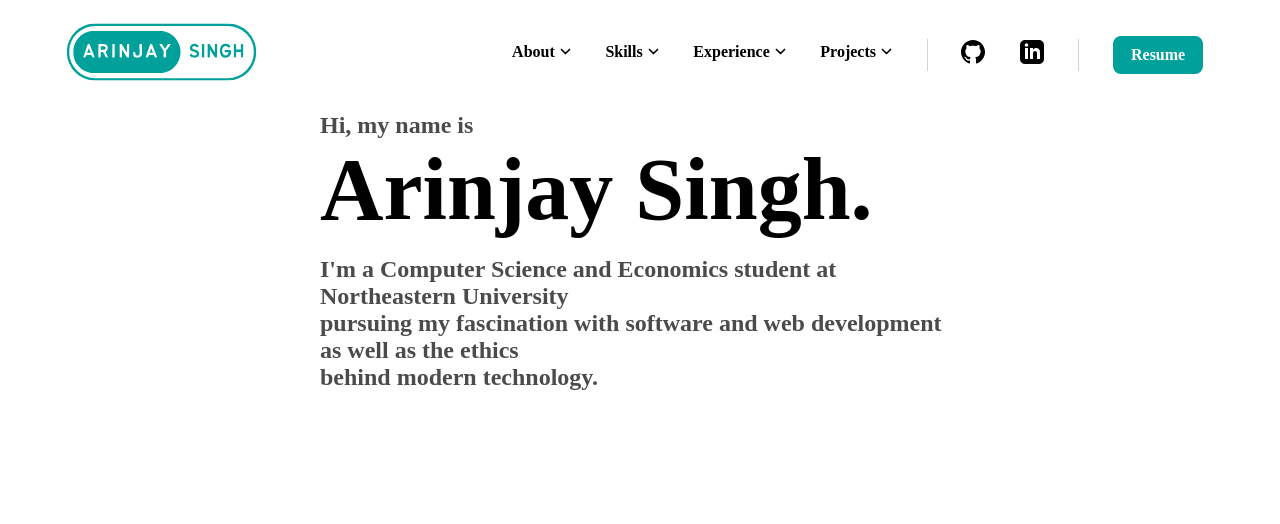
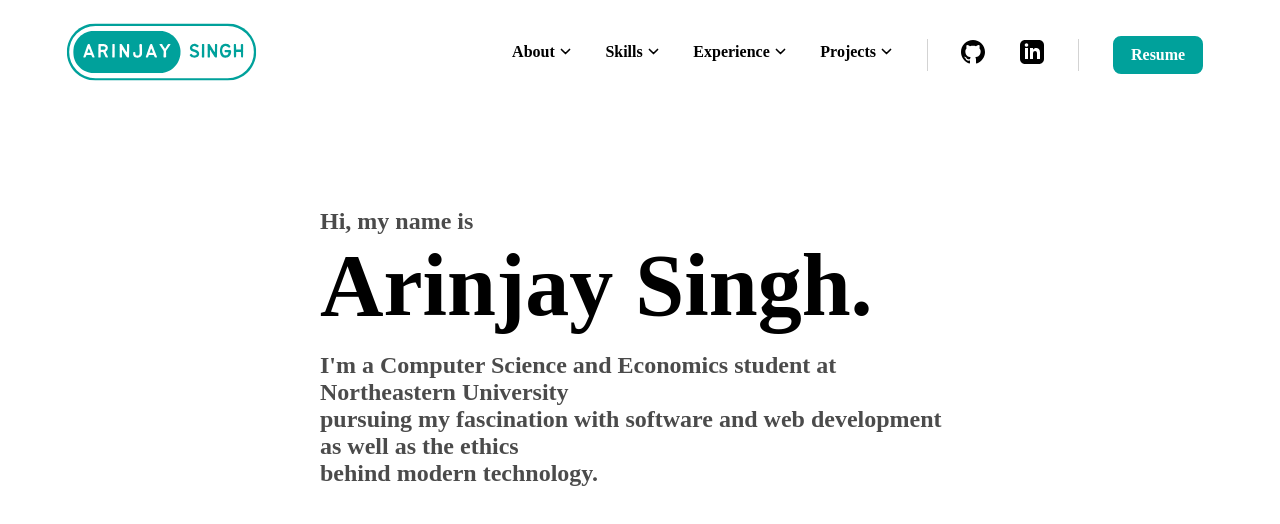
Before and after one commit to arinjay-singh/portfolio, a Next.js app: page / in a window 1280 px wide. Shown: the top 524 px of the page. Built offline with nearby package versions, Linux system fonts and the light colour scheme.

Commit message:
adjusted title padding, all set now

```diff
--- a/pages/index.module.css
+++ b/pages/index.module.css
@@ -1,6 +1,6 @@
 .title {
   display: block;
-  padding: 7rem 20rem;
+  padding: 13rem 20rem;
   text-align: left;
   font-family: 'Sans-Serif Workhorse';
 }
```
